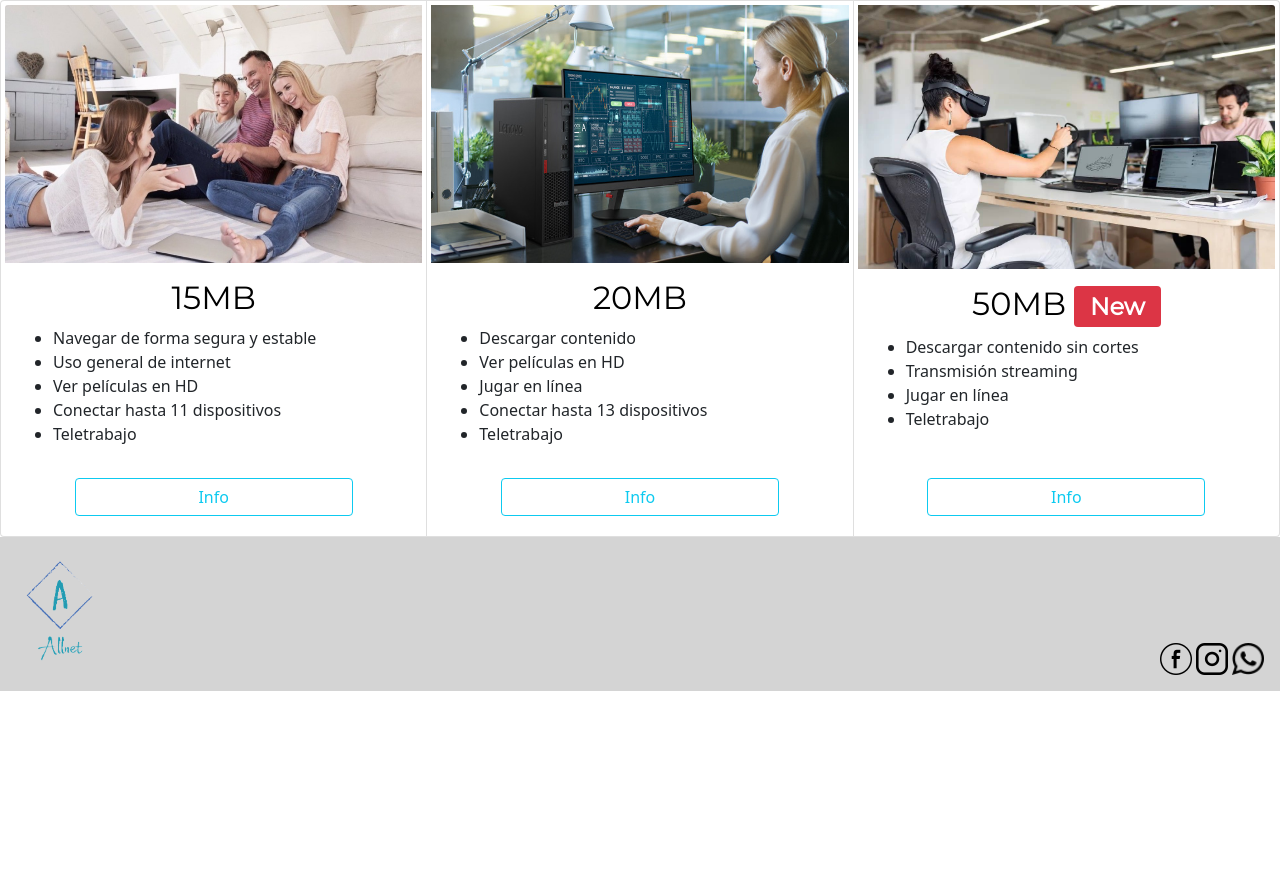
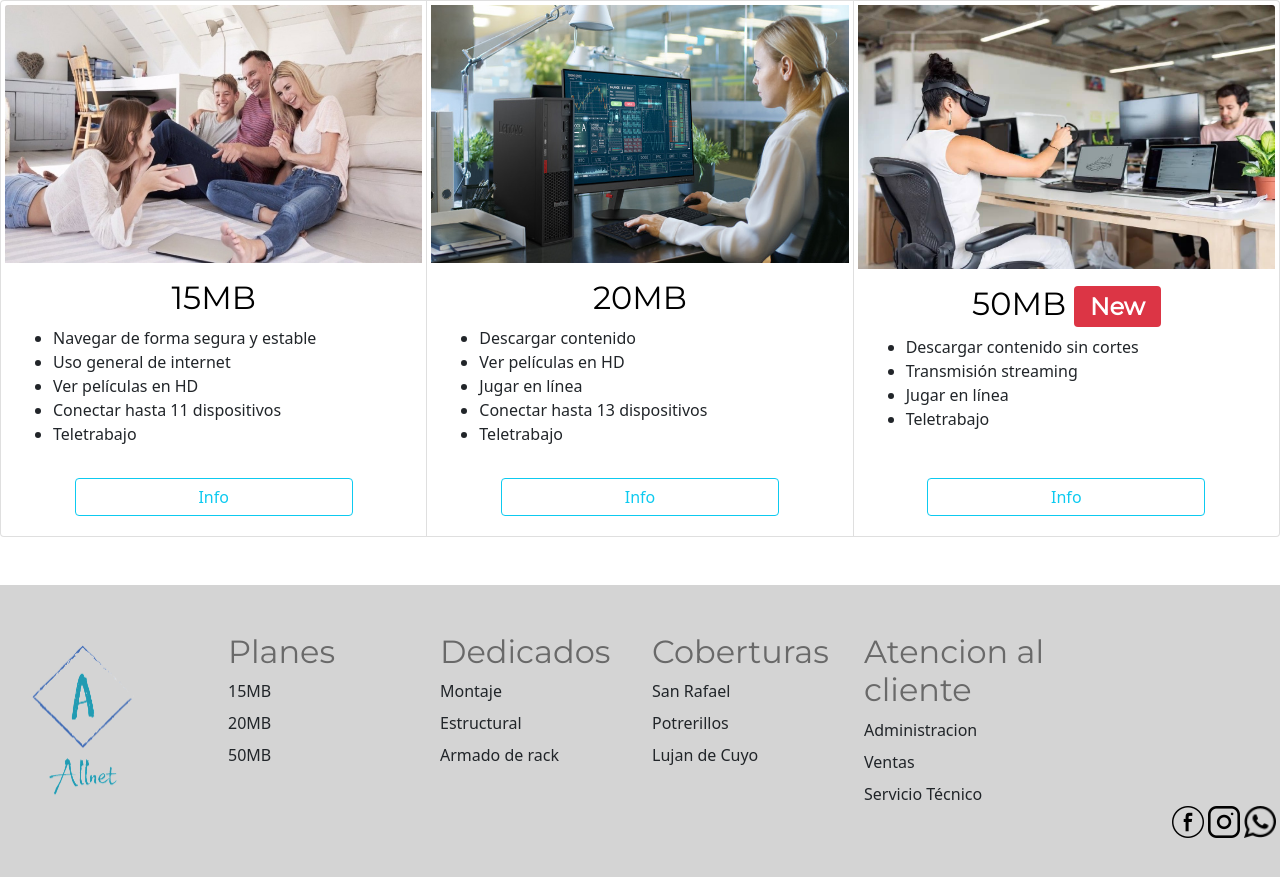
Before and after one commit to RamiSanchez/Allnet, a website: page planes/planes.html in a window 1280 px wide. Shown: the part 253-1130 px from the top of the page. Before the commit the page ends 944 px from the top, so only its background shows below. Drawn offline with nearby package versions, Linux system fonts and the light colour scheme.

Commit message:
Planes
ultimos detalles

```diff
--- a/planes/planes.html
+++ b/planes/planes.html
@@ -52,7 +52,7 @@
                   </ul>
               </div>
               <div class="d-grid gap-2 col-8 mx-auto py-3">
-                <button type="button" class="btn btn-outline-info">Info</button>
+                <a href="../index.html#contacto" class="btn btn-outline-info">Info</a>
               </div>
             </div>
 
@@ -70,7 +70,7 @@
                 </ul>
               </div>
               <div class="d-grid gap-2 col-8 mx-auto py-3">
-                <button type="button" class="btn btn-outline-info">Info</button>
+                <a href="../index.html#contacto" class="btn btn-outline-info">Info</a>
               </div>
             </div>
 
@@ -87,17 +87,55 @@
                 </ul>
               </div>
               <div class="d-grid gap-2 col-8 mx-auto py-3">
-                <button type="button" class="btn btn-outline-info">Info</button>
+                <a href="../index.html#contacto" class="btn btn-outline-info">Info</a>
               </div>
             </div>
           </div>
 
     </div>
-    <footer id="footer">
-      <div>
+    <footer class="bd-footer py-5 mt-5 " id="footer">
+      <div class="row">
+        <div class="col-lg-2 mb-3">
             <h2>
-              <a href="../index.html#"><img src="../images/allnet.png" alt="ALLNET" width="7%"></a>
+                <a href="../index.html#"><img src="../images/allnet.png" alt="ALLNET" width="70%"></a>
             </h2>
+        </div>
+        <!-- PLANES FOOTER -->
+        <div class="col-lg-2 mb-3">
+          <h2><a style="text-decoration:none;" class="texto__parrafo--footer"  href="../planes/planes.html">Planes</a></h2>
+          <ul class="list-unstyled">
+            <li class="mb-2">15MB</li>
+            <li class="mb-2">20MB</li>
+            <li class="mb-2">50MB</li>
+          </ul>
+        </div>
+        <!-- DEDICADOS FOOTER -->
+        <div class="col-lg-2 mb-3">
+          <h2><a style="text-decoration:none;" class="texto__parrafo--footer"  href="../dedicados/trabajosDedicados.html">Dedicados</a></h2>
+          <ul class="list-unstyled">
+            <li class="mb-2">Montaje</li>
+            <li class="mb-2">Estructural</li>
+            <li class="mb-2">Armado de rack</li>
+          </ul>
+        </div>
+        <!-- COBERTURAS FOOTER -->
+        <div class="col-lg-2 mb-3">
+          <h2><a style="text-decoration:none;" class="texto__parrafo--footer"  href="../coberturas/cobertura.html">Coberturas</a></h2>
+          <ul class="list-unstyled">
+            <li class="mb-2">San Rafael</li>
+            <li class="mb-2">Potrerillos</li>
+            <li class="mb-2">Lujan de Cuyo</li>
+          </ul>
+        </div>
+        <!-- ATENCION AL CLIENTE FOOTER -->
+        <div class="col-lg-2 mb-3">
+          <h2><a style="text-decoration:none;" class="texto__parrafo--footer"  href="../atencionCliente/atencionAlCliente.html">Atencion al cliente</a></h2>
+          <ul class="list-unstyled">
+            <li class="mb-2">Administracion </li>
+            <li class="mb-2">Ventas</li>
+            <li class="mb-2">Servicio Técnico</li>
+
+          </ul>
         </div>
         <div class="position-relative">
           <div class="position-absolute bottom-0 end-0">
@@ -106,6 +144,9 @@
             <a href="https://api.whatsapp.com/send?phone=2612089121&text=Necesito%20contactarme%20con%20algún%20representante%20"> <img src="../images/whatsapp.png" alt="Whatsapp"></a>
           </div>
         </div>
+
+      </div>
+
     </footer>
 </body>
 
```
Lines whose indentation alone changed are shown as unchanged.
